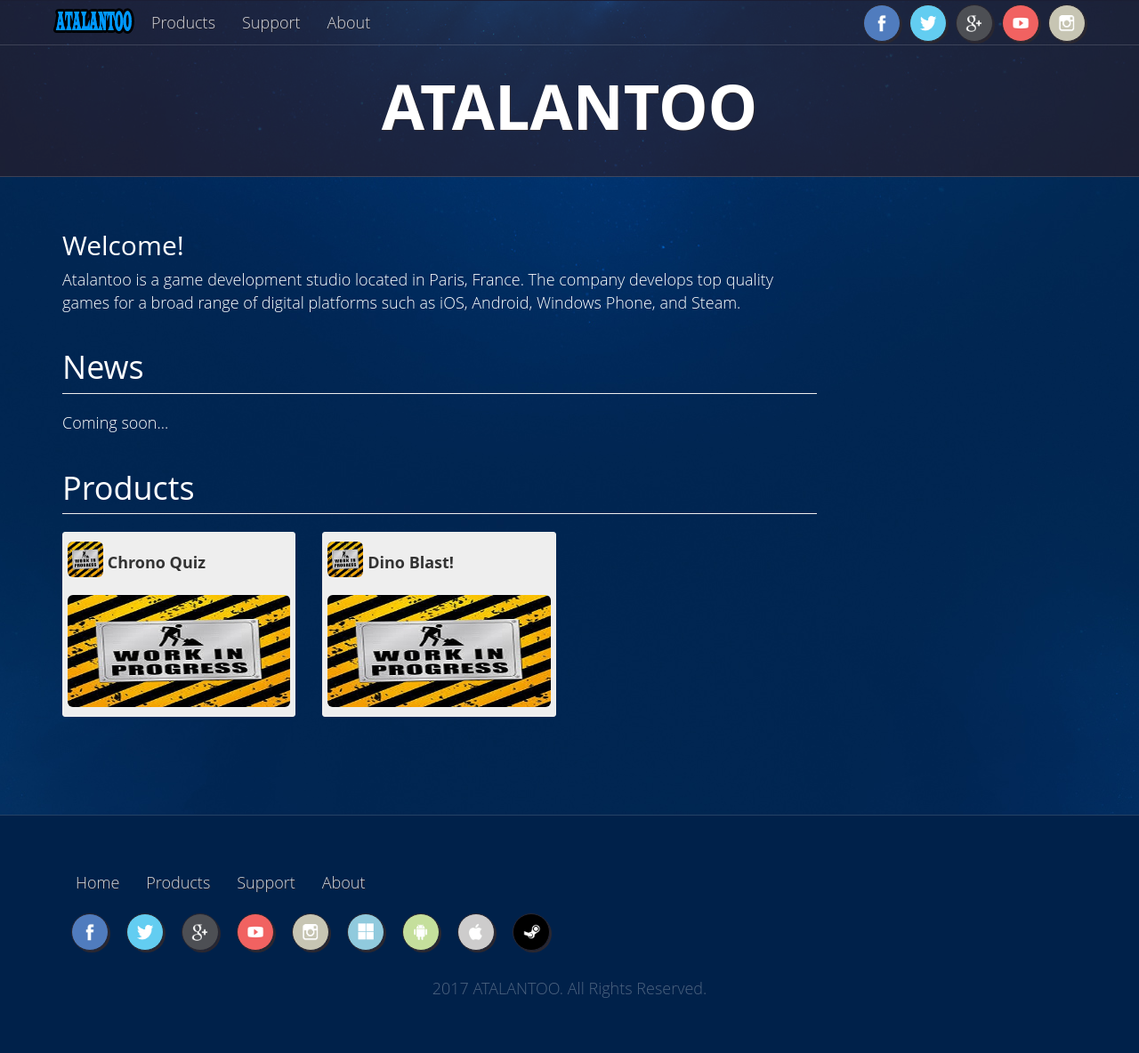
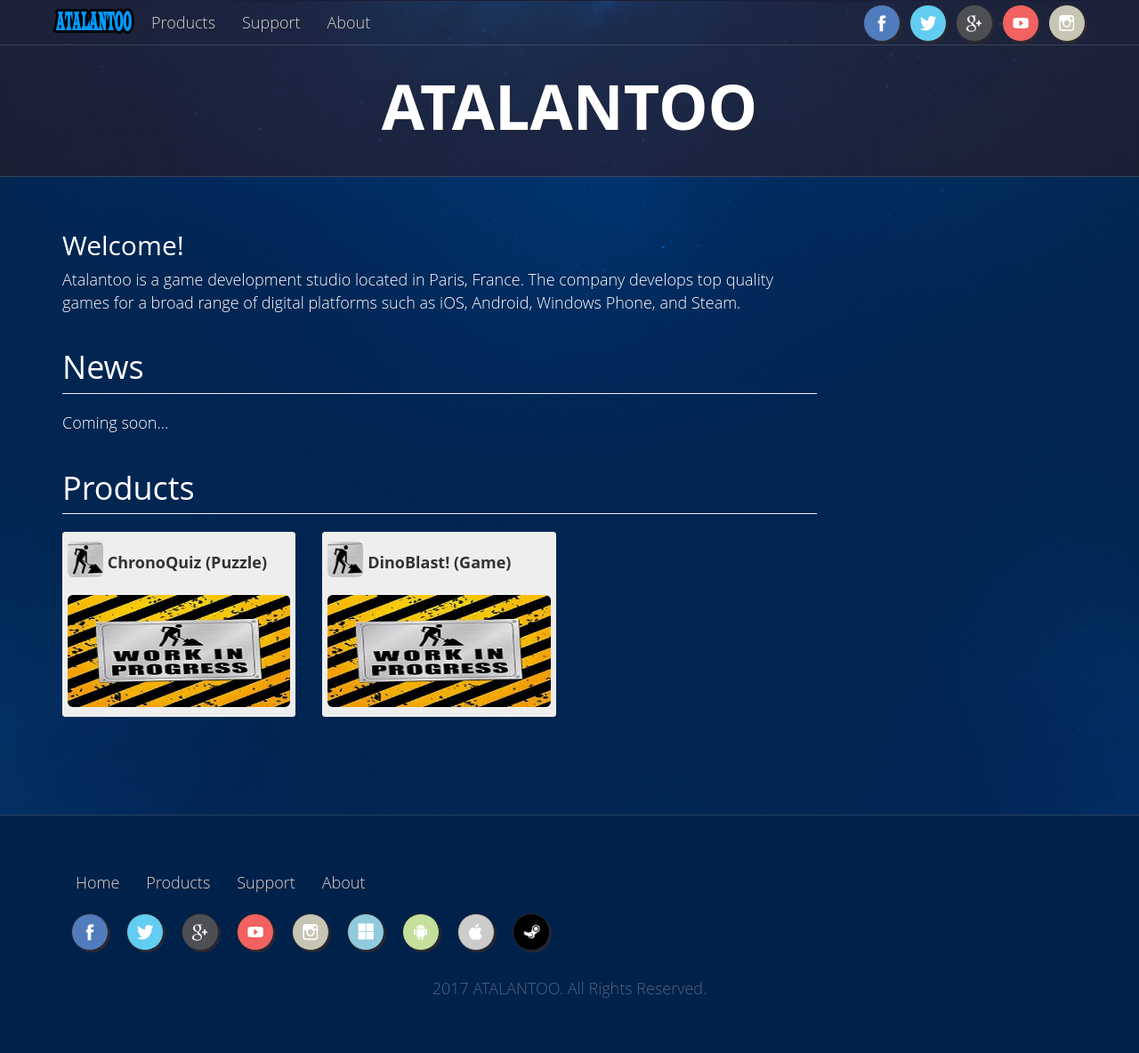
Before and after one commit to Atalantoo/site, a Jekyll site: the page built from index.html, in a window 1280 px wide. Shown: the whole page at 89% size. Built offline with Jekyll 4.4.1, drawn with Linux system fonts in a browser that asks for light colours.

Commit message:
card: icon

```diff
--- a/_config.yml
+++ b/_config.yml
@@ -30,14 +30,14 @@
 # Content
 products:
   unity3d:
-    title: 	Unity3D ALib
+    title: 	ALib (Unity3D)
     desc: 	OpenSource extensions for Unity3D. This project provides UI (Material), localization (i18n), language traduction (l10n), charts (d3), REST Client (API), Auth (http, token), style (palettes).
   ci:
     title: 	Project CI
     desc: 	An omni-tool for Continuous Integration. It covers the full-stack, from specifications, to testing, deployment and supervision. Provide a a replacement for Jenkins, Ansible and Nagios.
   chronoquiz:
-    title: 	Chrono Quiz
+    title: 	ChronoQuiz (Puzzle)
     desc: 	Coming soon.
   dinoblast:
-    title: 	Dino Blast!
+    title: 	DinoBlast! (Game)
     desc: 	A traditionnal ShootEmUp, set in a prehistoric universe.
--- a/_includes/tpl-card-mini.html
+++ b/_includes/tpl-card-mini.html
@@ -2,7 +2,7 @@
 	<div class="site-card-mini col">
 	  <div class="row">
 	  	<h4>
-	  		<img src="{{ include.img }}" class="img-rounded">
+	  		<img src="{{ include.icon }}" class="img-rounded">
 	  		{{ include.title }}
 	  	</h4>
 	  </div>
--- a/index.html
+++ b/index.html
@@ -21,6 +21,7 @@
 		  title=site.products.chronoquiz.title
 		  desc=site.products.chronoquiz.desc
 		  img='/assets/img/products/workinprogress.jpg'
+		  icon='/assets/img/products/workinprogress-icon.jpg'
 		  href='/products/chronoquiz'
 		  %}
 	</div>
@@ -29,6 +30,7 @@
 		  title=site.products.dinoblast.title
 		  desc=site.products.dinoblast.desc
 		  img='/assets/img/products/workinprogress.jpg'
+		  icon='/assets/img/products/workinprogress-icon.jpg'
 		  href='/products/dinoblast'
 		  %}
 	</div>
```
Also changed, not shown: assets/img/products/workinprogress-icon.jpg (added).
